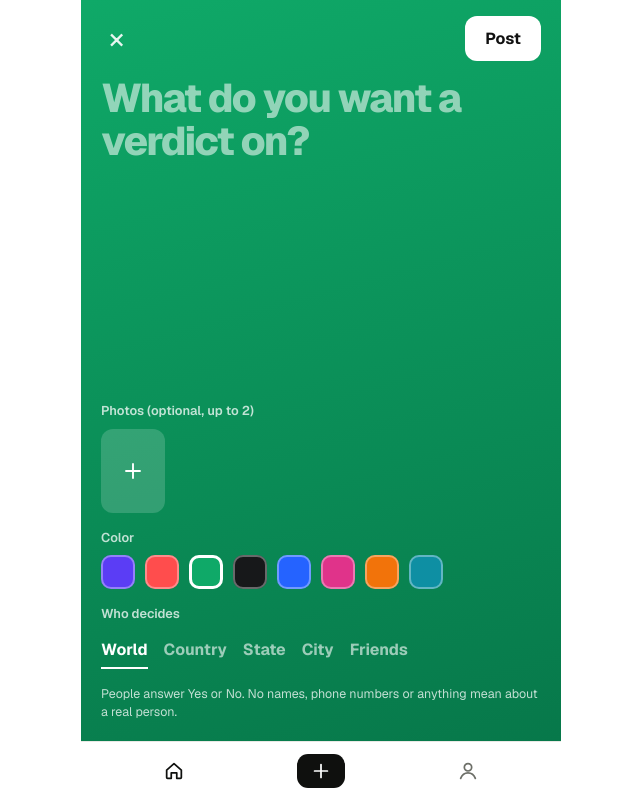
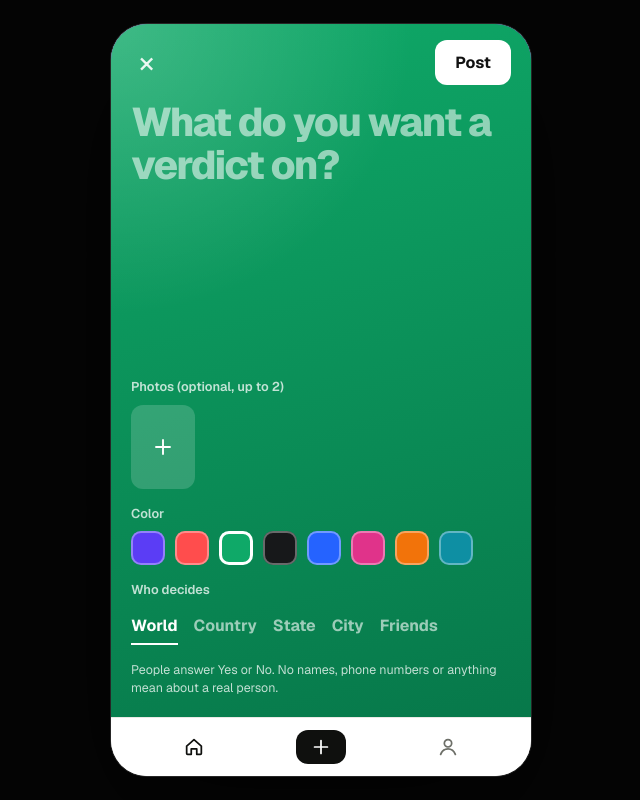
Before and after one commit to heatedbandz/Verd, a plain HTML site: page index.html in a window 1280 px wide. Both pictures are taken after a click on the button 639 px from the left and 771 px from the top of the page. Shown: the whole page, without its empty margins (319-959 px from the left). Drawn offline with nearby package versions, Linux system fonts and the light colour scheme.

Commit message:
Polish feed: depth, entrance motion, swipe hint, desktop frame
Co-Authored-By: Claude Fable 5.2 <noreply@anthropic.com>
Claude-Session: https://claude.ai/code/session_01Xur9uMqVbcy72vhcMKuVR7

```diff
--- a/index.html
+++ b/index.html
@@ -35,7 +35,7 @@ button{border:0;background:none;padding:0;cursor:pointer}
 .feed::-webkit-scrollbar{display:none}
 .slide{height:100%;box-sizing:border-box;scroll-snap-align:start;scroll-snap-stop:always;position:relative;display:flex;flex-direction:column;color:#fff;padding:64px var(--gut-r) 18px var(--gut-l);background:#151515}
 .sbody{flex:1;min-height:0;display:flex;flex-direction:column;justify-content:center;gap:14px}
-.kicker{font-size:.82rem;font-weight:500;opacity:.78;letter-spacing:.01em}
+.kicker{font-size:.8rem;font-weight:600;opacity:.8;letter-spacing:.02em}
 .stext{margin:0;font-weight:800;letter-spacing:-.045em;line-height:1.02;font-size:clamp(2.2rem,10.5vw,3.1rem);text-wrap:balance;overflow-wrap:anywhere}
 .stext.m{font-size:clamp(1.8rem,8.2vw,2.4rem);letter-spacing:-.04em;line-height:1.06}
 .stext.s{font-size:clamp(1.4rem,6.2vw,1.8rem);letter-spacing:-.03em;line-height:1.12}
@@ -43,14 +43,14 @@ button{border:0;background:none;padding:0;cursor:pointer}
 .ssub{margin:0;font-size:.92rem;opacity:.82}
 .answers{display:grid;grid-template-columns:1fr 1fr;gap:10px}
 .answers.stack{grid-template-columns:1fr}
-.ans{position:relative;overflow:hidden;border-radius:16px;background:rgba(255,255,255,.17);color:#fff;min-height:92px;padding:14px 16px;display:flex;flex-direction:column;align-items:flex-start;justify-content:flex-end;gap:2px;text-align:left;transition:transform .12s ease,background-color .2s}
+.ans{position:relative;overflow:hidden;border-radius:18px;background:rgba(255,255,255,.16);box-shadow:inset 0 1px 0 rgba(255,255,255,.22);backdrop-filter:blur(10px);-webkit-backdrop-filter:blur(10px);color:#fff;min-height:92px;padding:14px 16px;display:flex;flex-direction:column;align-items:flex-start;justify-content:flex-end;gap:2px;text-align:left;transition:transform .12s ease,background-color .2s}
 .answers.stack .ans{min-height:60px;flex-direction:row;align-items:center;justify-content:space-between}
 .ans:not(:disabled):hover{background:rgba(255,255,255,.26)}
 .ans:not(:disabled):active{transform:scale(.97)}
 .ans:disabled{cursor:default}
 .ans .fill{position:absolute;inset:auto 0 0 0;height:0;background:rgba(255,255,255,.2);transition:height .9s cubic-bezier(.16,1,.3,1),width .9s cubic-bezier(.16,1,.3,1)}
 .answers.stack .ans .fill{inset:0 auto 0 0;height:100%;width:0}
-.ans.mine{box-shadow:inset 0 0 0 2px #fff} .ans.mine .fill{background:rgba(255,255,255,.34)}
+.ans.mine{box-shadow:inset 0 0 0 2.5px #fff} .ans.mine .fill{background:rgba(255,255,255,.34)}
 .ans span{position:relative}
 .alabel{font-weight:700;font-size:1.15rem;letter-spacing:-.02em}
 .apct{font-weight:800;font-size:1.9rem;letter-spacing:-.05em;line-height:1;font-variant-numeric:tabular-nums;order:-1}
@@ -61,7 +61,16 @@ button{border:0;background:none;padding:0;cursor:pointer}
 .iact{display:flex;align-items:center;gap:6px;color:#fff;font-size:.85rem;font-weight:600;padding:10px;border-radius:10px}
 .iact:hover{background:rgba(255,255,255,.14)}
 .iact svg,.nav svg{width:22px;height:22px;fill:none;stroke:currentColor;stroke-width:1.9;stroke-linecap:round;stroke-linejoin:round}
-.slide.end{background:#111;justify-content:center}
+.slide.in .sbody>*{animation:lift .5s cubic-bezier(.16,1,.3,1) both}
+.slide.in .sbody>:nth-child(2){animation-delay:.05s} .slide.in .sbody>:nth-child(3){animation-delay:.1s}
+.slide.in .answers{animation:lift .5s .12s cubic-bezier(.16,1,.3,1) both}
+@keyframes lift{from{opacity:0;transform:translateY(14px)}to{opacity:1;transform:none}}
+.ans.pop{animation:pop .5s cubic-bezier(.2,1.5,.4,1)}
+@keyframes pop{0%{transform:scale(.95)}55%{transform:scale(1.03)}100%{transform:scale(1)}}
+.hint{position:absolute;left:0;right:0;bottom:4px;text-align:center;font-size:.72rem;font-weight:600;letter-spacing:.04em;opacity:0;animation:hint 3.2s 1.6s ease both;pointer-events:none}
+@keyframes hint{0%{opacity:0;transform:translateY(6px)}20%,70%{opacity:.75;transform:none}100%{opacity:0;transform:translateY(-6px)}}
+.slide::before{content:"";position:absolute;inset:0 0 auto 0;height:110px;background:linear-gradient(180deg,rgba(0,0,0,.22),rgba(0,0,0,0));pointer-events:none}
+.slide.end{background:radial-gradient(90% 60% at 0% 0%,#242424,#0c0c0c 70%);justify-content:center}
 .slide.end .sbody{flex:none}
 .cta{align-self:flex-start;margin-top:6px;background:#fff;color:#111;font-weight:700;border-radius:12px;padding:14px 20px}
 
@@ -72,12 +81,13 @@ button{border:0;background:none;padding:0;cursor:pointer}
 .scopes{display:flex;gap:14px;overflow-x:auto;scrollbar-width:none}
 .scope{color:#fff;opacity:.6;font-size:.88rem;font-weight:600;padding:8px 0;white-space:nowrap;border-bottom:2px solid transparent;transition:opacity .2s}
 .scope.on{opacity:1;border-bottom-color:#fff}
+.brand,.scope,.kicker,.sfoot{text-shadow:0 1px 8px rgba(0,0,0,.18)}
 
 /* bottom nav */
 .nav{flex:none;height:var(--nav);display:grid;grid-template-columns:repeat(3,1fr);align-items:center;border-top:1px solid var(--line);background:var(--bg);padding-left:var(--gut-l);padding-right:var(--gut-r)}
 .nav button{height:100%;display:grid;place-items:center;color:var(--muted)}
 .nav button.on{color:var(--ink)}
-.nav .plus{width:48px;height:34px;border-radius:11px;background:var(--ink);color:var(--bg);display:grid;place-items:center;transition:transform .12s ease}
+.nav .plus{width:50px;height:34px;border-radius:12px;background:var(--ink);color:var(--bg);display:grid;place-items:center;transition:transform .12s ease}
 .nav button:active .plus{transform:scale(.94)}
 
 /* pages */
@@ -165,6 +175,11 @@ button{border:0;background:none;padding:0;cursor:pointer}
 
 .toast{position:absolute;left:50%;top:62px;transform:translate(-50%,-12px);opacity:0;transition:transform .3s cubic-bezier(.16,1,.3,1),opacity .25s;background:var(--ink);color:var(--bg);padding:12px 18px;border-radius:12px;font-size:.9rem;font-weight:600;max-width:calc(100% - 40px);width:max-content;text-align:center;z-index:20}
 .toast.show{transform:translate(-50%,0);opacity:1}
+.toast{box-shadow:0 10px 30px rgba(0,0,0,.28)}
+@media (min-width:560px) and (min-height:700px){
+  body{background:#050505;display:grid;place-items:center}
+  .app{width:420px;height:min(860px,calc(100% - 48px));border-radius:36px;overflow:hidden;box-shadow:0 0 0 1px #262626,0 40px 120px rgba(0,0,0,.6)}
+}
 @media (prefers-reduced-motion:reduce){*,*::before,*::after{animation:none!important;transition:none!important}}
 </style>
 
@@ -565,7 +580,7 @@ function syncOrder(){
 }
 function currentId(){ const f = $("feed"); if (!f.children.length || !f.clientHeight) return null; const s = f.children[Math.round(f.scrollTop / f.clientHeight)]; return s ? s.dataset.id : null; }
 
-function shell(id, color){ const s = el("section", "slide"); s.dataset.id = id; s.style.background = "linear-gradient(165deg," + color[0] + "," + color[1] + ")"; return s; }
+function shell(id, color){ const s = el("section", "slide"); s.dataset.id = id; s.style.background = "radial-gradient(120% 70% at 0% 0%,rgba(255,255,255,.2),rgba(255,255,255,0) 60%),radial-gradient(90% 60% at 100% 100%,rgba(0,0,0,.28),rgba(0,0,0,0) 70%),linear-gradient(165deg," + color[0] + "," + color[1] + ")"; return s; }
 function answers(id, labels, results, mineIdx, onTap){
   const box = el("div", "answers" + (labels.length > 2 ? " stack" : ""));
   labels.forEach((label, i) => {
@@ -574,7 +589,7 @@ function answers(id, labels, results, mineIdx, onTap){
     if (done){
       const p = el("span", "apct"); b.append(p); b.disabled = true;
       const set = () => { fill.style.width = results[i] + "%"; fill.style.height = labels.length > 2 ? "100%" : results[i] + "%"; };
-      if (animate === id){ countUp(p, results[i], "%"); requestAnimationFrame(() => requestAnimationFrame(set)); }
+      if (animate === id){ countUp(p, results[i], "%"); requestAnimationFrame(() => requestAnimationFrame(set)); if (mineIdx === i) b.classList.add("pop"); }
       else { p.textContent = results[i] + "%"; set(); }
     } else b.onclick = () => onTap(i);
     box.append(b);
@@ -608,6 +623,7 @@ function dailySlide(){
   if (mine) acts.append(iact("share", "Share", "Share", shareDaily));
   foot.append(acts);
   s.append(body, answers("daily", options, res, mine ? mine.choice : -1, vote), foot);
+  if (mine && animate === "daily"){ const h = el("div", "hint", "Swipe up for more"); s.append(h); }
   return s;
 }
 function yesterdaySlide(){
@@ -660,8 +676,12 @@ function renderFeed(){
   const keep = cur && [...feed.children].find(s => s.dataset.id === cur);
   feed.scrollTop = keep ? keep.offsetTop : 0;
   if (keep && jumpTo === cur) jumpTo = null;
+  if (seen) { seen.disconnect(); for (const sl of feed.children) seen.observe(sl); }
   animate = null;
 }
+// Text eases in the first time each post comes into view. Posts are fully visible without it.
+const shown = new Set();
+const seen = "IntersectionObserver" in window ? new IntersectionObserver(es => { for (const e of es) if (e.isIntersecting && e.intersectionRatio > .6 && !shown.has(e.target.dataset.id)){ shown.add(e.target.dataset.id); if (shown.size > 1) e.target.classList.add("in"); } }, { threshold: .6 }) : null;
 function renderTop(){
   const box = $("scopes"); box.innerHTML = "";
   SCOPES.forEach(([k, l]) => { const b = el("button", "scope" + (k === ask.scope ? " on" : ""), l); b.setAttribute("role", "tab"); b.setAttribute("aria-selected", k === ask.scope);
@@ -733,7 +753,7 @@ function openCompose(){
   cColor = Math.floor(Math.random() * COLORS.length); cScope = ask.scope; cPhotos = []; drawCompose(); $("compose").hidden = false; $("ptext").focus();
 }
 function drawCompose(){
-  $("compose").style.background = "linear-gradient(165deg," + COLORS[cColor][0] + "," + COLORS[cColor][1] + ")";
+  $("compose").style.background = "radial-gradient(120% 70% at 0% 0%,rgba(255,255,255,.2),rgba(255,255,255,0) 60%),linear-gradient(165deg," + COLORS[cColor][0] + "," + COLORS[cColor][1] + ")";
   const sw = $("swatches"); sw.innerHTML = "";
   COLORS.forEach((c, i) => { const b = el("button", "sw" + (i === cColor ? " on" : "")); b.style.background = c[0]; b.setAttribute("aria-label", "Color " + (i + 1)); b.onclick = () => { cColor = i; drawCompose(); }; sw.append(b); });
   const au = $("aud"); au.innerHTML = "";
```
Also changed, not shown: app.html (+28 -8 lines).
